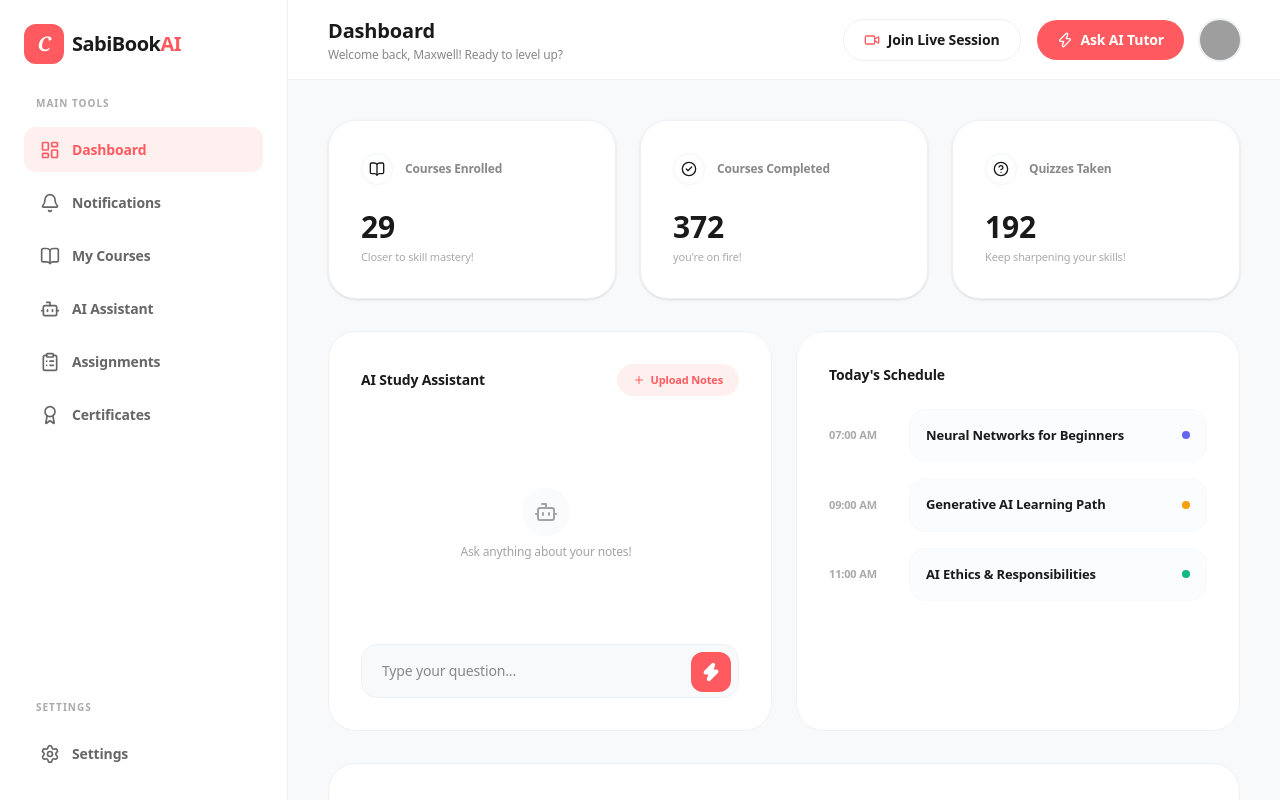
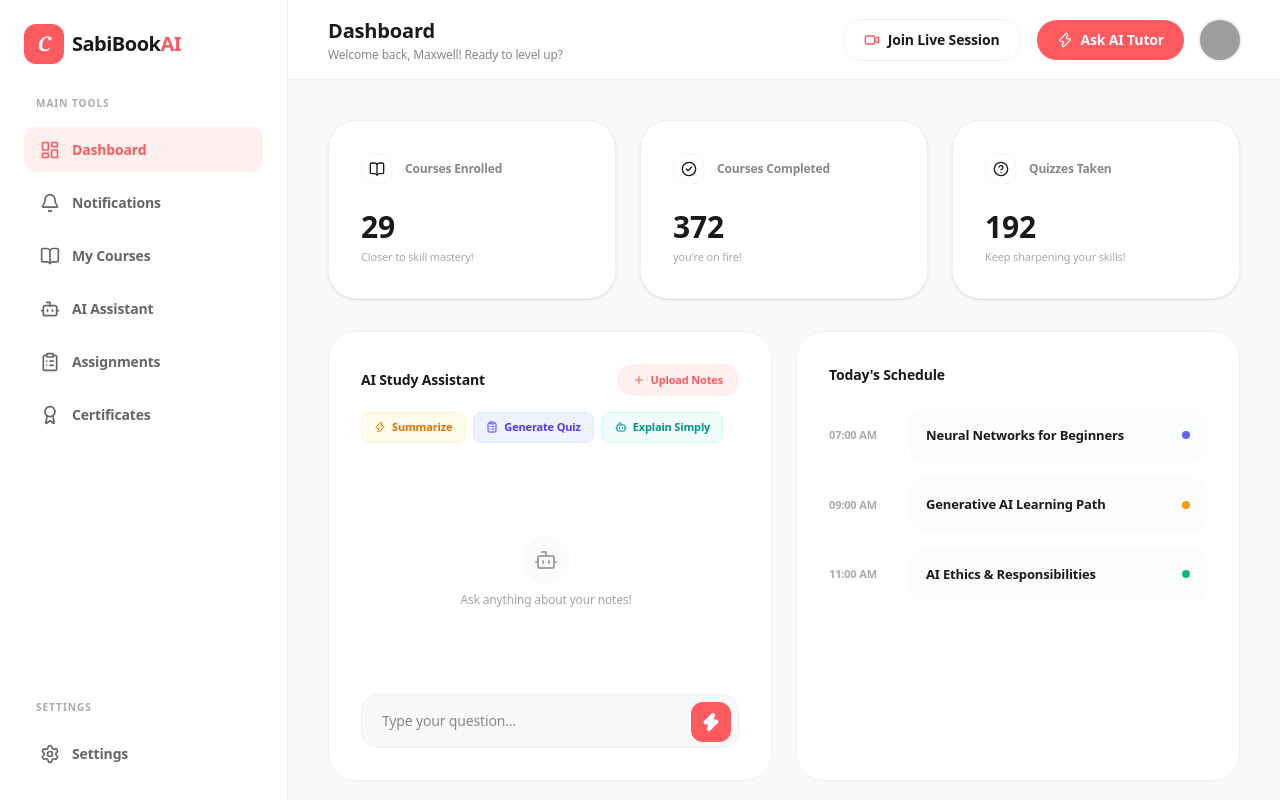
Before and after one commit to Jhon-crypt/sabibook-ai, a Next.js app: page / in a window 1280 px wide. Both pictures are taken after a click on the button "Login". Built offline with nearby package versions, Linux system fonts and the light colour scheme; grey boxes are pictures that could not be loaded.

Commit message:
feat: update system prompt and add quick-action buttons for AI study modes

```diff
--- a/src/app/api/chat/route.ts
+++ b/src/app/api/chat/route.ts
@@ -15,11 +15,14 @@ export async function POST(req: Request) {
           role: "system",
           content: `You are SabiBook AI, a smart study assistant for Nigerian university students.
 
-- Explain clearly and academically.
-- Use simple language when appropriate.
-- Give relatable examples (Nigerian context).
-- If the answer isn't in the provided context, use your general knowledge but mention it's not from the notes.
-- If unsure, say you don't know.
+- MISSION: Help students understand their lecture notes through clear, academic, and culturally relevant explanations.
+- CONTEXT: Use the provided lecture notes summary to answer. If the answer isn't there, rely on your knowledge but prioritize the notes.
+- NIGERIAN CONTEXT: Use relatable metaphors and clear Nigerian academic English.
+- MODES:
+    * SUMMARIES: Provide bold headers, bullet points, and a "TL;DR" at the end.
+    * QUIZZES: Generate high-quality practice questions (Multiple Choice or Theory) based on actual exam patterns in Nigerian universities.
+    * SIMPLE EXPLAIN: (ELIFE/Explain Like I'm Five) Use zero jargon, simple language, and relatable analogies.
+- TONE: Encouraging, professional, and slightly informal ("Sabi" tone).
 
 Context from lecture notes:
 ${context}`,
--- a/src/app/page.tsx
+++ b/src/app/page.tsx
@@ -418,8 +418,8 @@ export default function Home() {
            {/* Second Row: Charts and Schedules */}
            <div className="grid grid-cols-2 gap-6">
               {/* AI Study Assistant Feature Box */}
-              <div className="p-8 bg-white border border-[#eef1f4] rounded-[28px] flex flex-col h-[400px]">
-                 <div className="flex items-center justify-between mb-6">
+              <div className="p-8 bg-white border border-[#eef1f4] rounded-[28px] flex flex-col h-[450px]">
+                 <div className="flex items-center justify-between mb-4">
                     <span className="text-[14px] font-bold">AI Study Assistant</span>
                     <div className="flex items-center gap-2">
                        <input type="file" ref={fileInputRef} onChange={handleUpload} className="hidden" accept=".pdf" />
@@ -431,6 +431,27 @@ export default function Home() {
                          {isUploading ? "Uploading..." : "Upload Notes"}
                        </button>
                     </div>
+                 </div>
+
+                 {/* Feature Buttons */}
+                 <div className="flex gap-2 mb-4 overflow-x-auto pb-2 scrollbar-hide">
+                    {[
+                      { id: "summary", label: "Summarize", icon: <Zap className="w-3 h-3" />, color: "bg-amber-50 text-amber-600 border-amber-100" },
+                      { id: "quiz", label: "Generate Quiz", icon: <ClipboardList className="w-3 h-3" />, color: "bg-indigo-50 text-indigo-600 border-indigo-100" },
+                      { id: "simple", label: "Explain Simply", icon: <Bot className="w-3 h-3" />, color: "bg-teal-50 text-teal-600 border-teal-100" },
+                    ].map((btn) => (
+                      <button
+                        key={btn.id}
+                        onClick={() => {
+                          if (btn.id === "summary") setQuestion("Can you summarize my uploaded notes into key bullet points?");
+                          if (btn.id === "quiz") setQuestion("Generate 5 practice exam questions from these notes with suggested answers.");
+                          if (btn.id === "simple") setQuestion("Explain the main concepts of these notes like I'm 5 years old, using simple Nigerian context.");
+                        }}
+                        className={`flex items-center gap-1.5 px-3 py-1.5 rounded-lg border text-[11px] font-bold whitespace-nowrap transition-all hover:scale-105 active:scale-95 ${btn.color}`}
+                      >
+                        {btn.icon} {btn.label}
+                      </button>
+                    ))}
                  </div>
 
                  {/* Chat Messages */}
```
